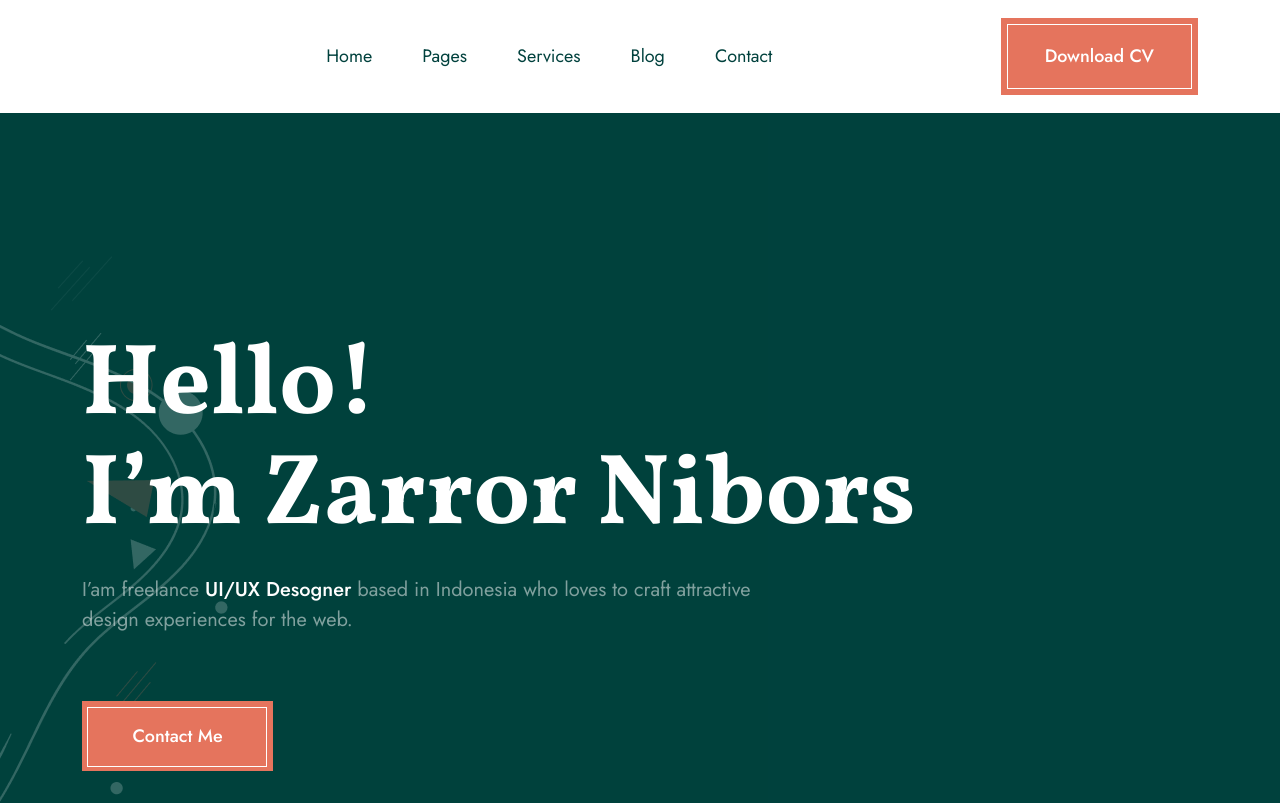
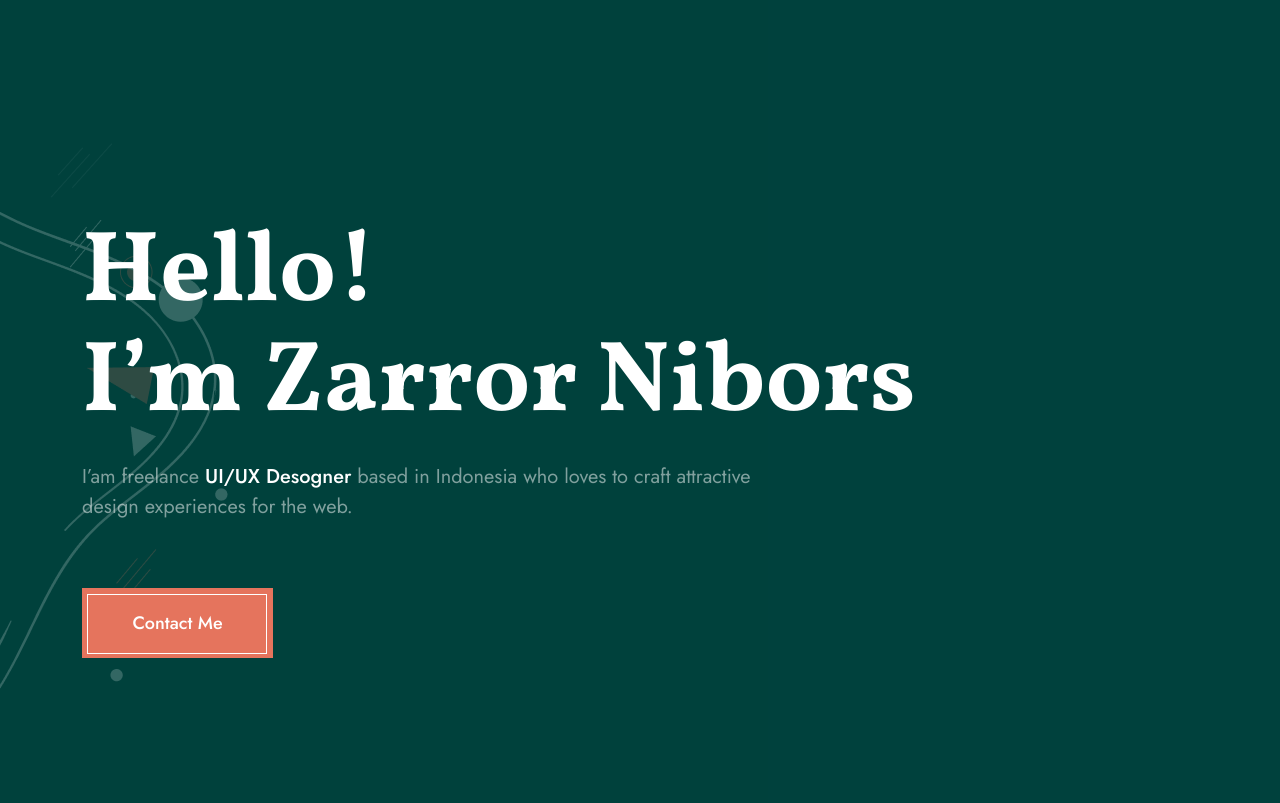
Before and after one commit to nusrat97/Safwan, a plain HTML site: page index.html in a window 1280 px wide. Shown: the top 803 px of the page. Drawn offline with Linux system fonts and the light colour scheme.

Commit message:
nab ber change

```diff
--- a/index.html
+++ b/index.html
@@ -21,7 +21,7 @@
     <!-- =================================
              Navbar Part Start
     ====================================-->
-    <nav class="navbar navbar-expand-lg">
+    <!-- <nav class="navbar navbar-expand-lg">
         <div class="container">
           <a class="navbar-brand" href="#">
             <img src="./images/logo.png" alt="">
@@ -52,7 +52,7 @@
             </div>
           </div>
         </div>
-      </nav>
+      </nav> -->
 
     <!-- =================================
              Navbar Part End
```
